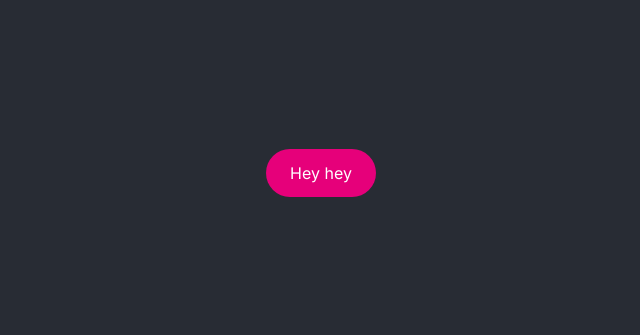
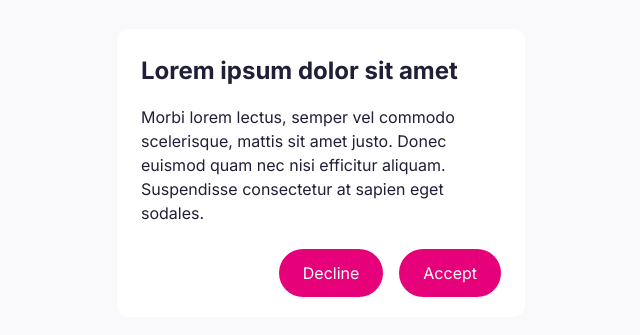
Before and after one commit to dnlklmn/tokens-linked, a React (Create React App) app: page / in a window 1280 px wide. Shown: the part 227-562 px from the top of the page, without its empty margins (319-959 px from the left). Built offline with nearby package versions, Linux system fonts and the light colour scheme.

Commit message:
card, flexbox, types

```diff
--- a/src/App.css
+++ b/src/App.css
@@ -1,3 +1,5 @@
+@import "./variables/variables.css";
+
 .App {
   text-align: center;
 }
@@ -14,7 +16,7 @@
 }
 
 .App-header {
-  background-color: #282c34;
+  background-color: var(--bg-grey);
   min-height: 100vh;
   display: flex;
   flex-direction: column;
--- a/src/App.tsx
+++ b/src/App.tsx
@@ -1,6 +1,9 @@
 import React from "react";
 import "./App.css";
 import Button from "./Button";
+import Card from "./Card";
+import Flex from "./Flex";
+import Type from "./Type";
 
 function App() {
   return (
@@ -10,8 +13,20 @@ function App() {
           @import
           url('https://fonts.googleapis.com/css2?family=Inter:wght@400;500;600;700&display=swap');
         </style>
-
-        <Button title="Hey hey" />
+        <Card>
+          <Flex column gap="small">
+            <Type type="h5">Lorem ipsum dolor sit amet</Type>
+            <Type type="body1">
+              Morbi lorem lectus, semper vel commodo scelerisque, mattis sit
+              amet justo. Donec euismod quam nec nisi efficitur aliquam.
+              Suspendisse consectetur at sapien eget sodales.
+            </Type>
+          </Flex>
+          <Flex alignEnd>
+            <Button title="Decline" />
+            <Button title="Accept" />
+          </Flex>
+        </Card>
       </header>
     </div>
   );
--- a/src/Button.tsx
+++ b/src/Button.tsx
@@ -4,6 +4,7 @@ import "./variables/variables.css";
 interface ButtonProps {
   title: string;
   secondary?: boolean;
+  onClick?: any;
 }
 
 export const StyledButton = styled.button`
@@ -18,6 +19,9 @@ export const StyledButton = styled.button`
   line-height: var(--button-medium-line-height);
   font-size: var(--button-medium-font-size);
   letter-spacing: var(--button-medium-letter-spacing);
+  display: inline-block;
+  flex-grow: 0;
+  align-self: flex-end;
 
   &:hover {
     background-color: var(--button-base-primary-hover);
@@ -31,9 +35,9 @@ export const StyledButton = styled.button`
   }
 `;
 
-export const Button = ({ title, secondary }: ButtonProps) => {
+export const Button = ({ title, secondary, onClick }: ButtonProps) => {
   return (
-    <StyledButton className={secondary ? "secondary" : ""}>
+    <StyledButton className={secondary ? "secondary" : ""} onClick={onClick}>
       {title}
     </StyledButton>
   );
--- /dev/null
+++ b/src/Card.tsx
@@ -0,0 +1,26 @@
+import styled from "styled-components";
+import "./variables/variables.css";
+
+interface CardProps {
+  children: any;
+}
+
+export const StyledCard = styled.div`
+  all: unset;
+  height: 240px;
+  width: 360px;
+  padding: var(--content-card-padding-default-all);
+  background-color: var(--bg-default);
+  border-radius: var(--border-radius-xl);
+  display: flex;
+  flex-direction: column;
+  gap: var(--content-card-gap-default);
+  align-items: flex-start;
+  align-contents: flex-start;
+`;
+
+export const Card = ({ children }: CardProps) => {
+  return <StyledCard>{children}</StyledCard>;
+};
+
+export default Card;
--- /dev/null
+++ b/src/Flex.tsx
@@ -0,0 +1,33 @@
+import styled from "styled-components";
+import "./variables/variables.css";
+
+interface FlexProps {
+  children: any;
+  column?: boolean;
+  alignEnd?: boolean;
+  gap?: "small" | "medium";
+}
+
+export const StyledFlex = styled.div`
+  all: unset;
+  display: flex;
+  width: 100%;
+  flex-direction: ${(props: FlexProps) => (props.column ? `column` : `row`)};
+  gap: ${(props: FlexProps) =>
+    props.gap === "medium"
+      ? `var(--content-card-gap-default)`
+      : `var(--content-card-gap-small)`};
+  align-items: ${(props: FlexProps) =>
+    props.alignEnd ? `flex-end` : `flex-start`};
+  justify-content: flex-end;
+`;
+
+export const Card = ({ column, children, alignEnd, gap }: FlexProps) => {
+  return (
+    <StyledFlex column={column} alignEnd={alignEnd} gap={gap}>
+      {children}
+    </StyledFlex>
+  );
+};
+
+export default Card;
--- /dev/null
+++ b/src/Type.tsx
@@ -0,0 +1,33 @@
+import styled from "styled-components";
+import "./variables/variables.css";
+
+interface TypeProps {
+  children: any;
+  type?: string;
+}
+
+export const StyledType = styled.span`
+  all: unset;
+  color: var(--text-default);
+  font-family: var(--button-medium-font-family);
+  font-weight: var(--button-medium-font-weight);
+  line-height: var(--button-medium-line-height);
+  font-size: var(--button-medium-font-size);
+  letter-spacing: var(--button-medium-letter-spacing);
+  display: block;
+  text-align: left;
+
+  &.body {
+    font-size: var(--body1-font-size);
+  }
+  &.h5 {
+    font-size: var(--h5-font-size);
+    font-weight: Bold;
+  }
+`;
+
+export const Type = ({ children, type }: TypeProps) => {
+  return <StyledType className={`${type}`}>{children}</StyledType>;
+};
+
+export default Type;
--- a/src/variables/variables.css
+++ b/src/variables/variables.css
@@ -1,6 +1,6 @@
 /**
  * Do not edit directly
- * Generated on Wed, 11 May 2022 17:13:59 GMT
+ * Generated on Wed, 11 May 2022 20:14:45 GMT
  */
 
 :root {
--- a/src/variables/variables.scss
+++ b/src/variables/variables.scss
@@ -1,6 +1,6 @@
 
 // Do not edit directly
-// Generated on Wed, 11 May 2022 17:13:59 GMT
+// Generated on Wed, 11 May 2022 20:14:45 GMT
 
 $0: 0px;
 $1: 0.25rem;
```
Also changed, not shown: polkadot.json (+6 -6 lines).
